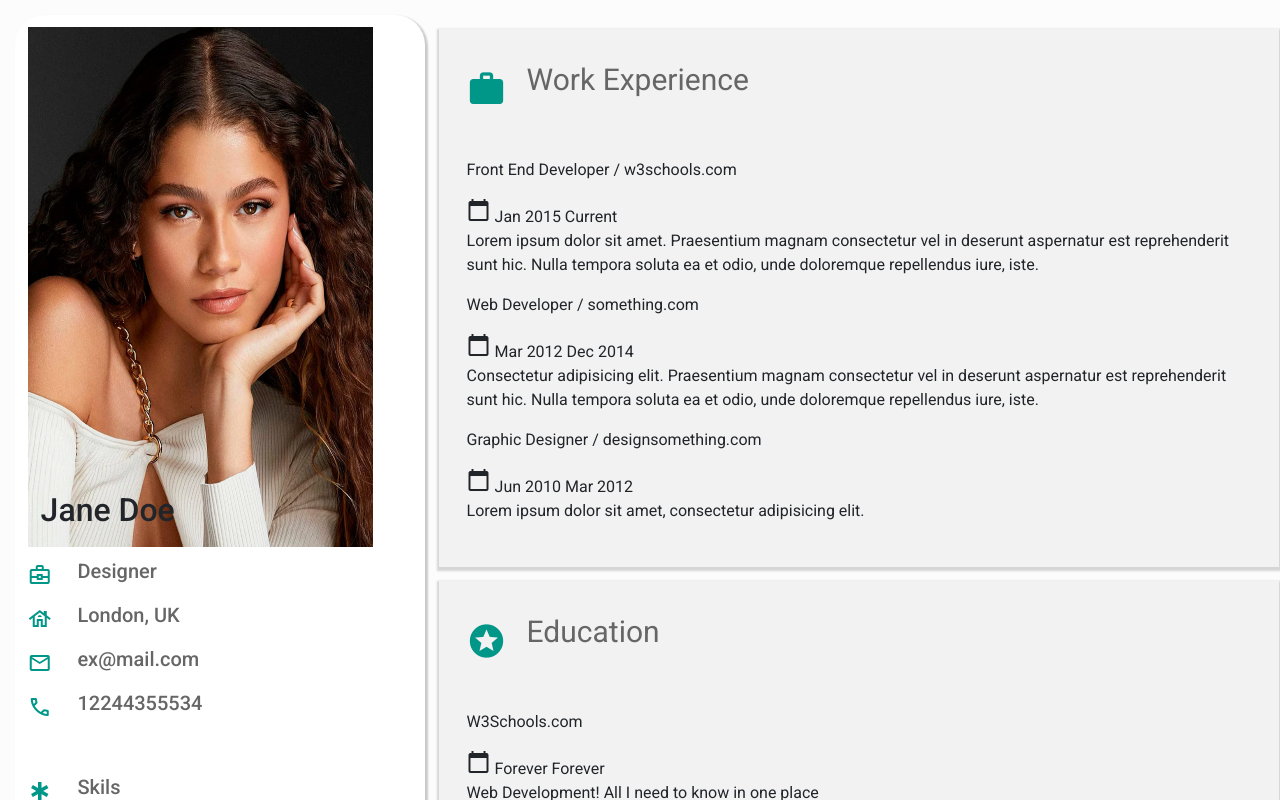
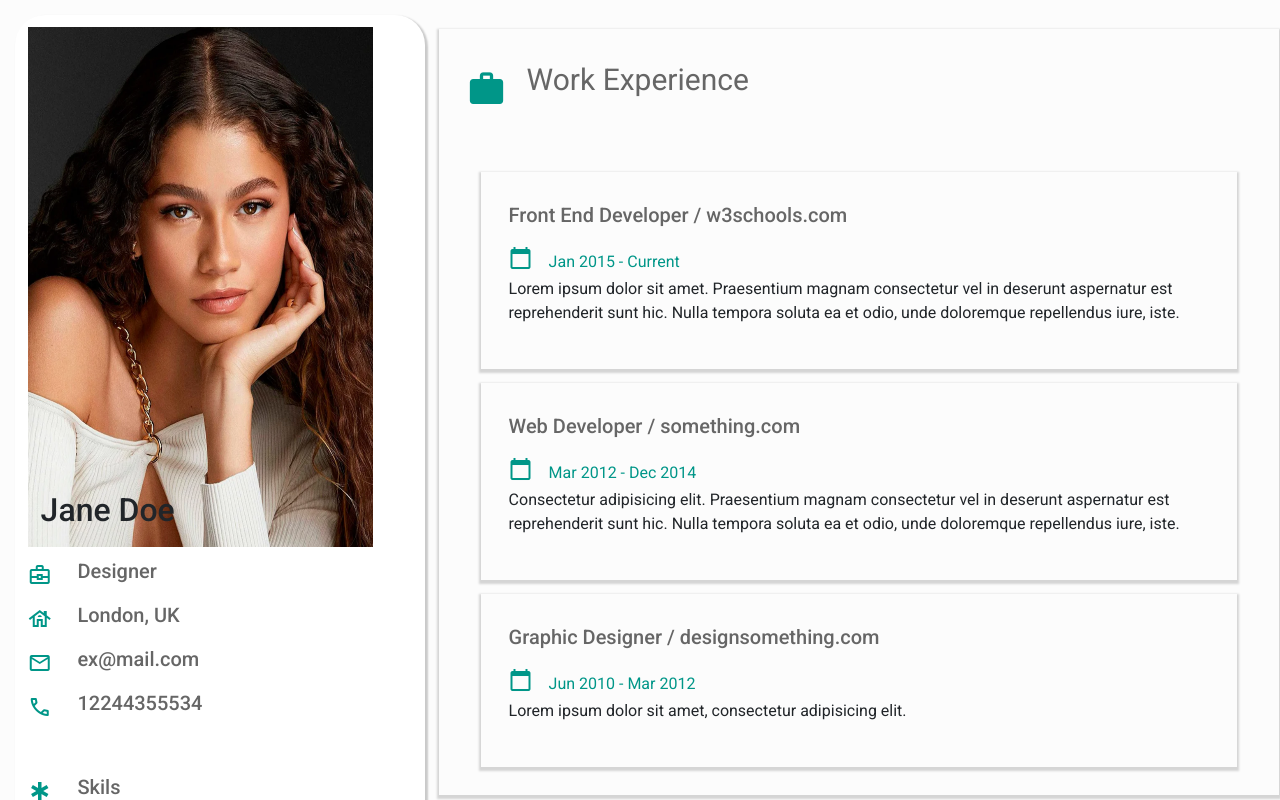
Before and after one commit to thayssa-souza/Project_Curriculum-vitae, an Angular app in the folder Curriculo/: page / in a window 1280 px wide. Shown: the top 800 px of the page. Built offline with nearby package versions, Linux system fonts and the light colour scheme.

Commit message:
update experience style

```diff
--- a/Curriculo/src/app/components/experience/experience.component.css
+++ b/Curriculo/src/app/components/experience/experience.component.css
@@ -0,0 +1,33 @@
+:host .experience{
+  background-color: var(----ligth-gray);
+  margin: 14px 14px 0 14px;
+  padding: 28px;
+  box-shadow: 0 2px 2px 2px var(--gray-shadow);
+}
+:host .info {
+  display: flex;
+  align-items: center;
+  padding-bottom: 40px;
+  font-size: 30px;
+  font-weight: 400;
+  color: var(--gray-title);
+}
+:host .experience__data {
+  display: flex;
+  align-items: center;
+  color: var(--primary);
+}
+
+:host .experience__data mat-icon {
+  padding-right: 40px;
+}
+
+:host .experience__description mat-icon {
+  color: var(--black);
+}
+
+:host .experience__title {
+  font-weight: 500;
+  font-size: 20px;
+  color: var(--gray-title);
+}
--- a/Curriculo/src/app/components/experience/experience.component.html
+++ b/Curriculo/src/app/components/experience/experience.component.html
@@ -1,9 +1,9 @@
 <div class="experience" *ngFor="let experience of experienceData">
-    <p>{{ experience.title }}</p>
+    <p class="experience__title">{{ experience.title }}</p>
     <div class="experience__data">
-      <mat-icon>calendar_today</mat-icon>
-      {{ experience.timeStart }}
+      <span class="experience__data-icon"> <mat-icon>calendar_today</mat-icon> </span>
+      {{ experience.timeStart }} -
       {{ experience.timeEnd }}
     </div>
-    <p>{{ experience.description }}</p>
+    <p class="experience__description">{{ experience.description }}</p>
 </div>
--- a/Curriculo/src/app/components/experiences/experiences.component.css
+++ b/Curriculo/src/app/components/experiences/experiences.component.css
@@ -1,8 +1,8 @@
 :host .container{
-  background-color: #f2f2f2;
+  background-color: var(----ligth-gray);
   margin: 14px 14px 0 14px;
   padding: 28px;
-  box-shadow: 0 2px 2px 2px #d5d5d5;
+  box-shadow: 0 2px 2px 2px var(--gray-shadow); ;
 }
 :host .info {
   display: flex;
@@ -10,11 +10,11 @@
   padding-bottom: 40px;
   font-size: 30px;
   font-weight: 400;
-  color: #666666;
+  color: var(--gray-title);
 }
 :host .info__icon {
   padding-right: 60px;
   font-size: 40px;
   min-height: 38px;
-  color: #009688;
+  color: var(--primary);
 }
--- a/Curriculo/src/styles.css
+++ b/Curriculo/src/styles.css
@@ -12,15 +12,12 @@ body { margin: 0; font-family: Roboto, "Helvetica Neue", sans-serif; }
   --secondary: #5d4157;
   --tertiary:#a8caba;
   --quaternary:#cad7b2;
+  --black: #000000;
   --padding: 15px;
   --gray: #405040;
+  --gray-title: #666666;
   --ligth-gray: #dedede;
-}
-
-*{
-  box-sizing: border-box;
-  margin: 0;
-  padding: 0;
+  --gray-shadow : #d5d5d5;
 }
 
 a{
```
